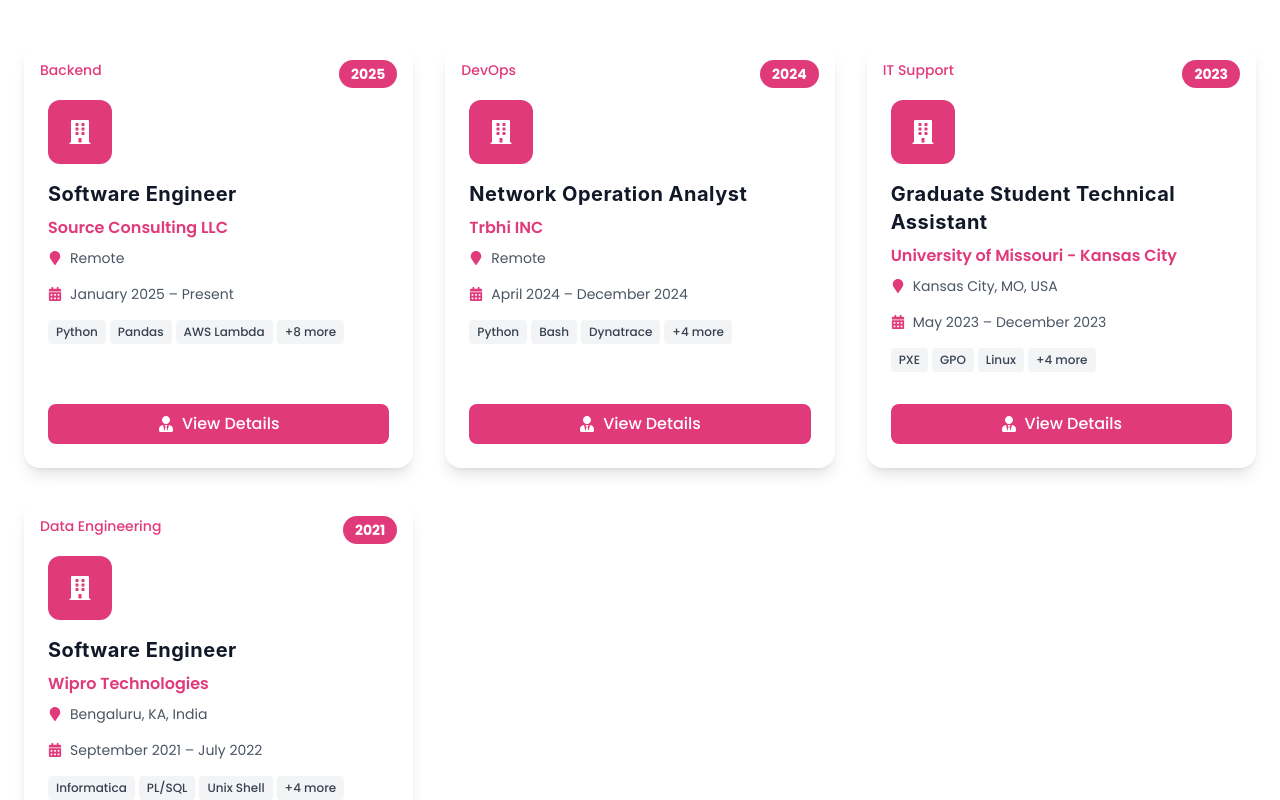
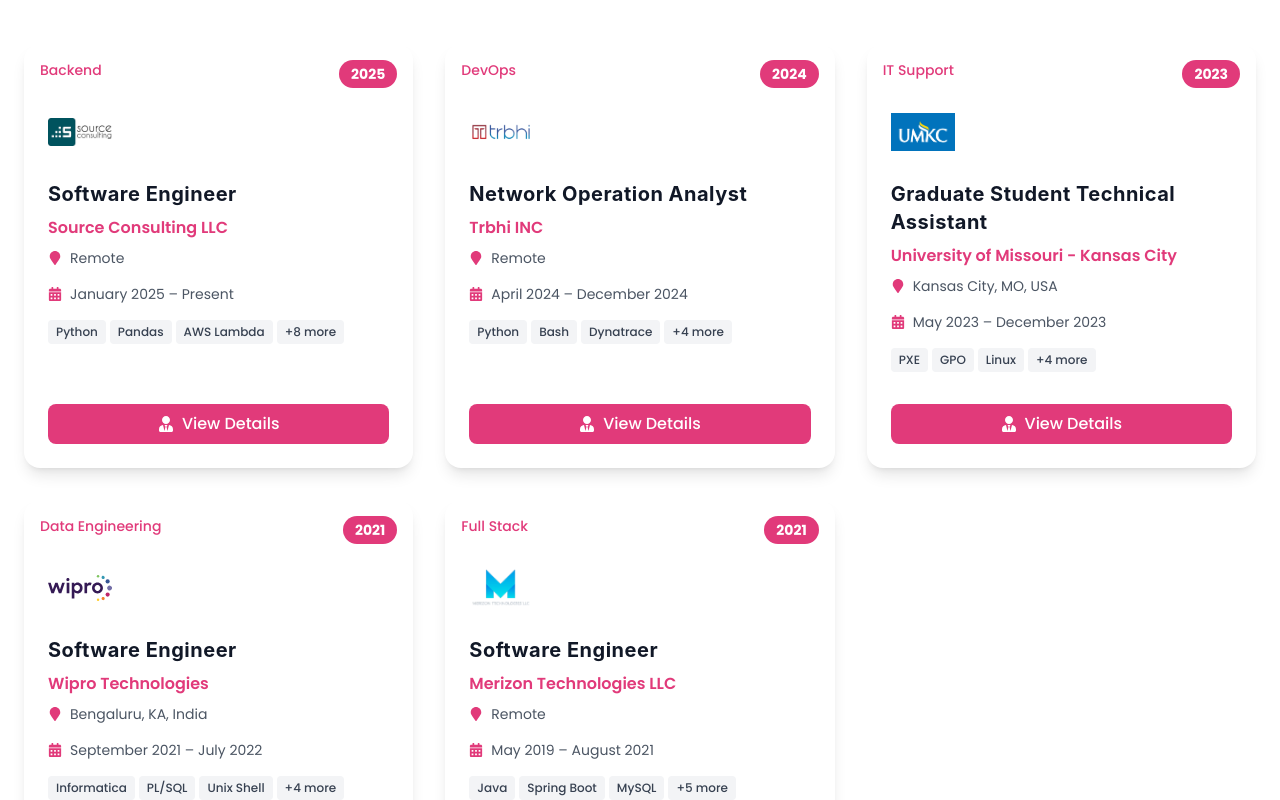
Before and after one commit to saicharankarasala/sai-charan-website, a React (Vite) app: page /experience in a window 1280 px wide. Shown: the part 780-1580 px from the top of the page. Built offline with nearby package versions, Linux system fonts and the light colour scheme.

Commit message:
Show organization logos for all relevant experience cards (white background)

```diff
--- a/src/pages/Experience.jsx
+++ b/src/pages/Experience.jsx
@@ -99,6 +99,28 @@ const Experience = () => {
         'Reduced manual reporting time by 50%',
         'Enhanced data quality by 25%'
       ]
+    },
+    {
+      title: 'Software Engineer',
+      company: 'Merizon Technologies LLC',
+      companyUrl: '',
+      client: '',
+      date: 'May 2019 – August 2021',
+      year: 2021,
+      type: 'Full-time',
+      domain: 'Full Stack',
+      location: 'Remote',
+      tech: ['Java', 'Spring Boot', 'MySQL', 'JavaScript', 'GitHub Actions', 'JUnit', 'Selenium', 'SQL'],
+      bullets: [
+        'Developed full-stack apps with Java, Spring Boot, MySQL, JS',
+        'Implemented CI using GitHub Actions, improved test coverage via JUnit & Selenium',
+        'Improved API performance by 25% through SQL query optimization.'
+      ],
+      achievements: [
+        'Improved API performance by 25%',
+        'Increased test coverage by 40%',
+        'Reduced deployment time by 60%'
+      ]
     }
   ];
 
@@ -115,6 +137,13 @@ const Experience = () => {
   if (experienceSort === 'Oldest') filteredExperiences.sort((a, b) => a.year - b.year);
   if (experienceSort === 'A-Z') filteredExperiences.sort((a, b) => a.title.localeCompare(b.title));
   if (experienceSort === 'Z-A') filteredExperiences.sort((a, b) => b.title.localeCompare(a.title));
+
+  const UMKC_LOGO = '/images/umkclogo.png';
+  const TRBHI_LOGO = '/images/trbhilogo.png';
+  const SC_LOGO = '/images/sc_logo.png';
+  const WIPRO_LOGO = '/images/wiprologo.svg';
+  const SJCE_LOGO = '/images/SJCElogo.png';
+  const MT_LOGO = '/images/MTlogo.png';
 
   return (
     <div className="min-h-screen bg-gradient-to-br from-white via-gray-50 to-white">
@@ -223,9 +252,23 @@ const Experience = () => {
                   {exp.year}
                 </div>
 
-                {/* Company logo placeholder */}
-                <div className="w-16 h-16 bg-[#e13a7a] rounded-xl flex items-center justify-center text-white text-2xl mb-4 mt-8">
-                  <FaBuilding />
+                {/* Company logo */}
+                <div className={`w-16 h-16 rounded-xl flex items-center justify-center text-white text-2xl mb-4 mt-8 bg-white`}>
+                  {exp.company === 'Source Consulting LLC' ? (
+                    <img src={SC_LOGO} alt="Source Consulting Logo" className="w-full h-full object-contain" />
+                  ) : exp.company === 'Trbhi INC' ? (
+                    <img src={TRBHI_LOGO} alt="Trbhi Logo" className="w-full h-full object-contain" />
+                  ) : exp.company === 'Wipro Technologies' ? (
+                    <img src={WIPRO_LOGO} alt="Wipro Logo" className="w-full h-full object-contain" />
+                  ) : exp.company === "St. Joseph's College of Engineering" ? (
+                    <img src={SJCE_LOGO} alt="SJCE Logo" className="w-full h-full object-contain" />
+                  ) : exp.company === 'Merizon Technologies LLC' ? (
+                    <img src={MT_LOGO} alt="Merizon Technologies Logo" className="w-full h-full object-contain" />
+                  ) : exp.company === 'University of Missouri - Kansas City' ? (
+                    <img src={UMKC_LOGO} alt="UMKC Logo" className="w-full h-full object-contain" />
+                  ) : (
+                    <FaBuilding />
+                  )}
                 </div>
 
                 {/* Title and company */}
```
